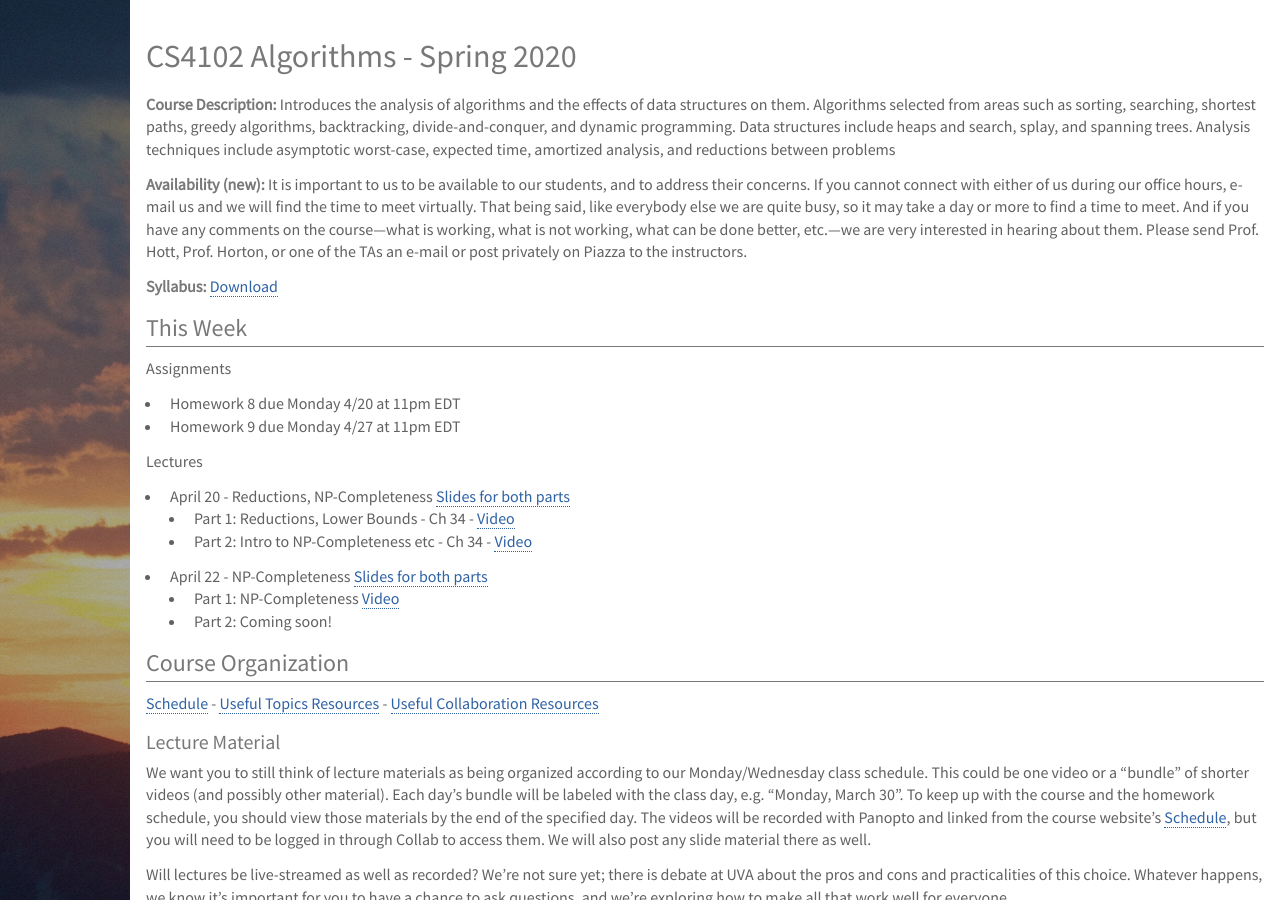
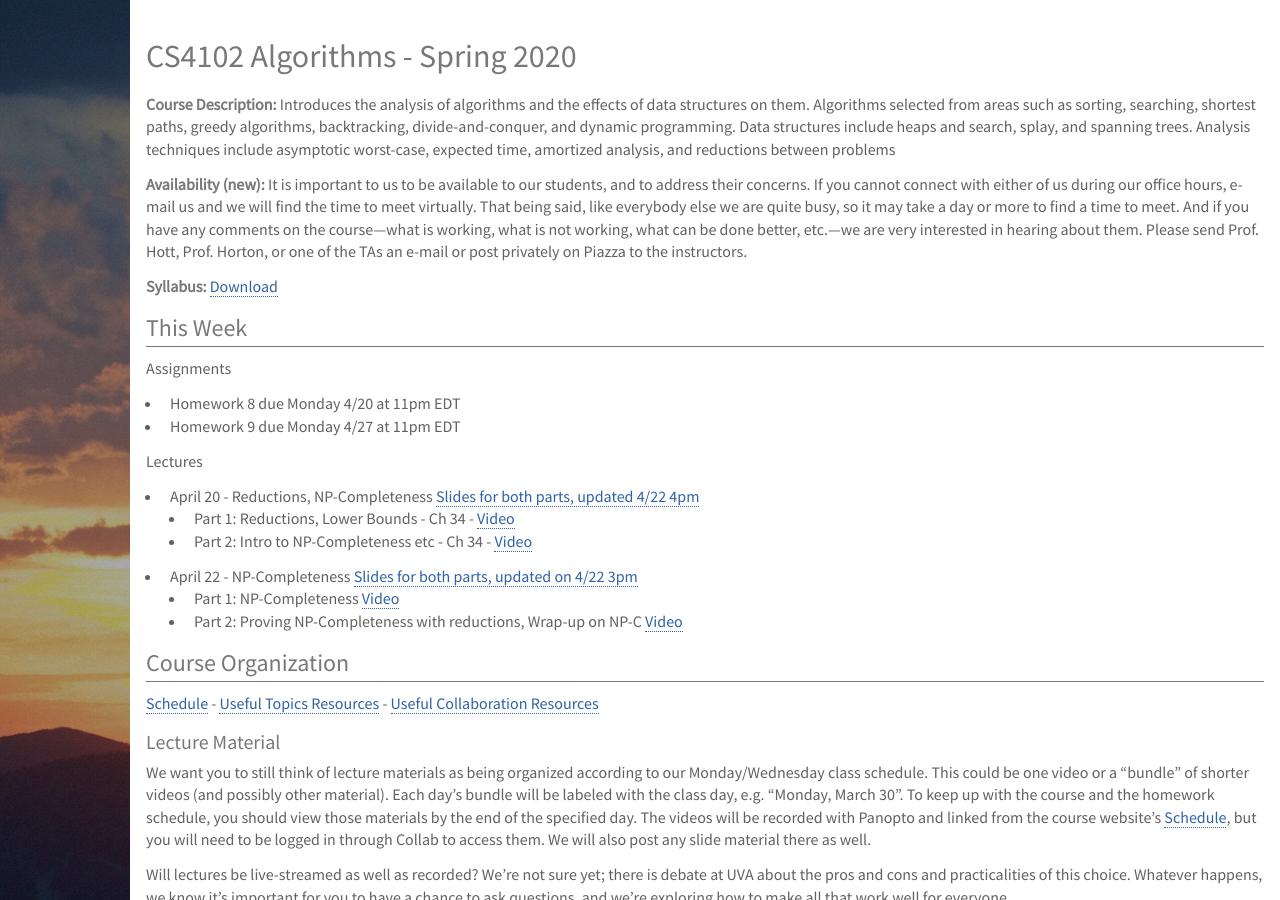
Before and after one commit to deternitydx/uvacs4102, a Jekyll site: the page built from index.md, in a window 1280 px wide and 900 px high. Built offline with Jekyll 4.4.1, drawn with Linux system fonts in a browser that asks for light colours; nearby versions of some CDN libraries; library files that are not in the unit come from our copies.

Commit message:
slides and lecture video for Part 2, April 22, also fixed title typos in L24 slides

```diff
--- a/index.md
+++ b/index.md
@@ -27,14 +27,13 @@ Assignments
 
 Lectures
 
-- April 20 - Reductions, NP-Completeness [Slides for both parts](lectures/L24.pdf)
+- April 20 - Reductions, NP-Completeness [Slides for both parts, updated 4/22 4pm](lectures/L24.pdf)
     - Part 1: Reductions, Lower Bounds - Ch 34 - [Video](https://uva.hosted.panopto.com/Panopto/Pages/Viewer.aspx?id=b4d36522-a9dc-402a-ab78-aba3010b5ac8)
     - Part 2: Intro to NP-Completeness etc - Ch 34 - [Video](https://uva.hosted.panopto.com/Panopto/Pages/Viewer.aspx?id=c8c96a97-dd76-44a2-812d-aba30116f141)
 
-- April 22 - NP-Completeness [Slides for both parts](lectures/L25.pdf)
+- April 22 - NP-Completeness [Slides for both parts, updated on 4/22 3pm](lectures/L25.pdf)
     - Part 1: NP-Completeness [Video](https://uva.hosted.panopto.com/Panopto/Pages/Viewer.aspx?id=1b925065-7961-4ebf-869d-aba500f98f03)
-    - Part 2: Coming soon!
-
+    - Part 2: Proving NP-Completeness with reductions, Wrap-up on NP-C  [Video](https://uva.hosted.panopto.com/Panopto/Pages/Viewer.aspx?id=ca495d6b-dc00-45be-9a39-aba501366fc1)
 
 ## Course Organization
 
```
Also changed, not shown: schedule.md (+3 -3 lines), 1 other file.
